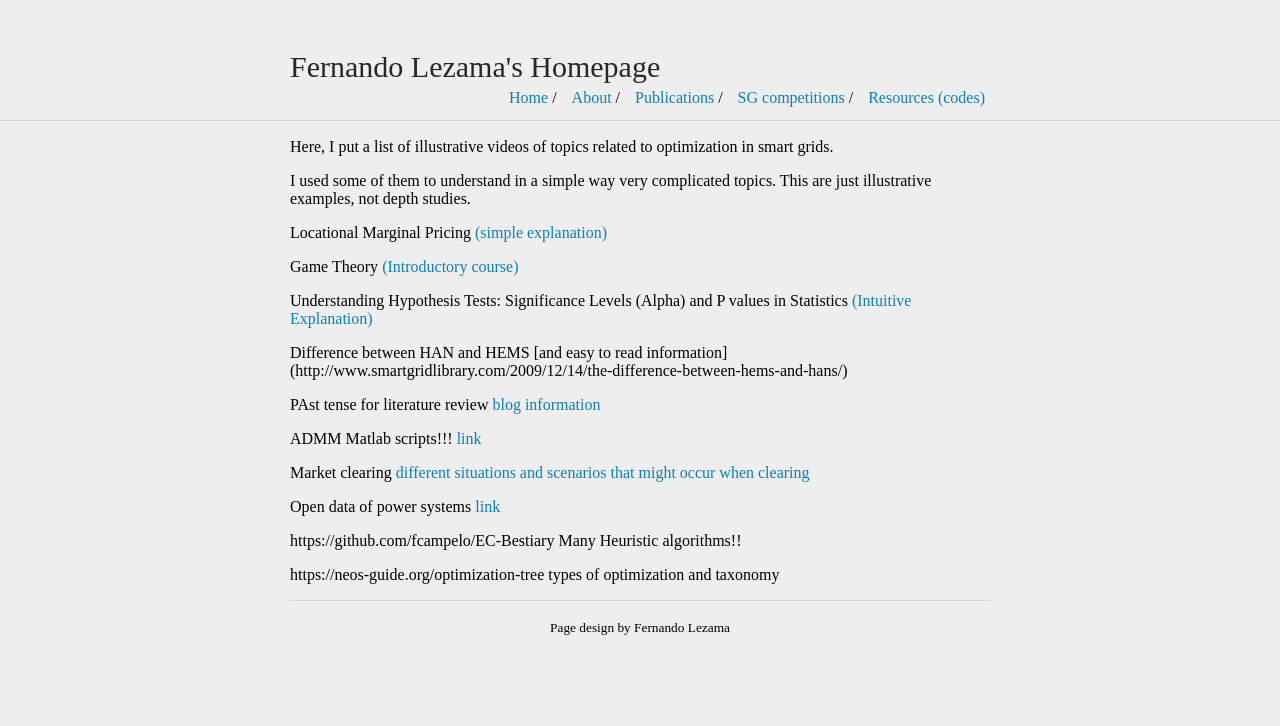
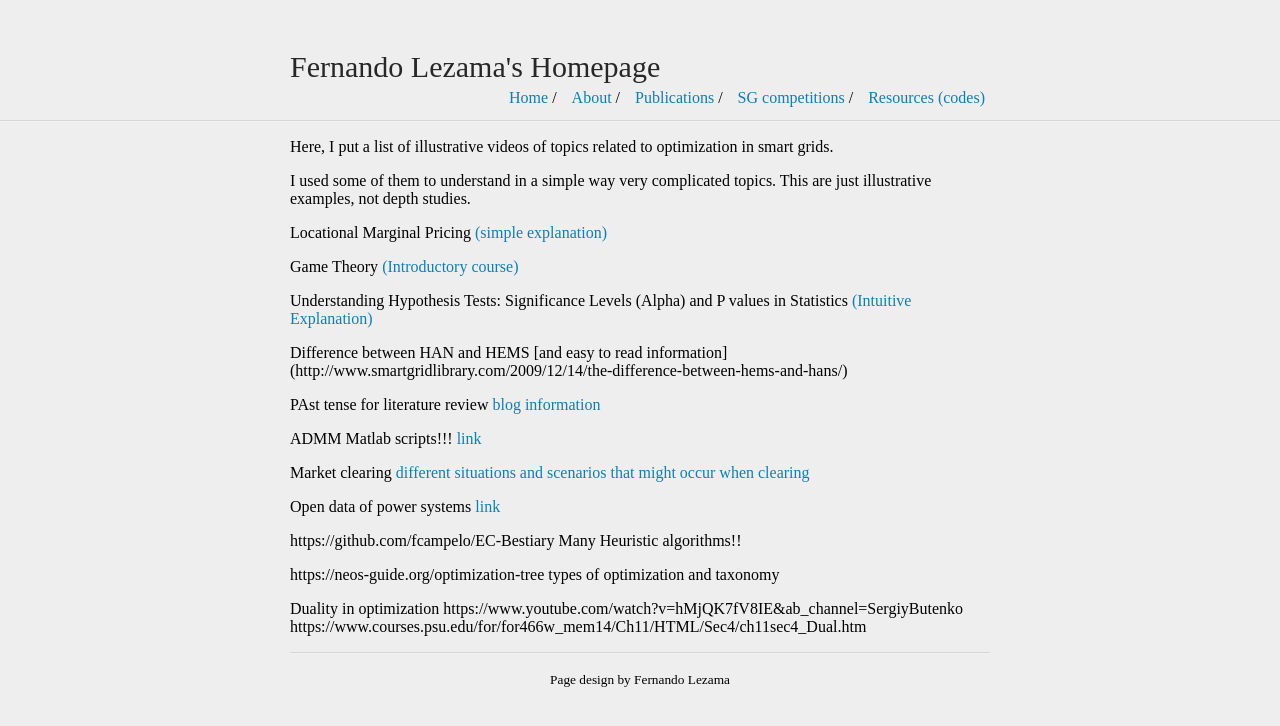
Before and after one commit to fernandolezama/fernandolezama.github.io, a Jekyll site: the page built from InterestingLinks.md, in a window 1280 px wide. Shown: the top 726 px of the page. Built offline with Jekyll 4.4.1, drawn with Linux system fonts in a browser that asks for light colours; our own code applies the rules of GitHub Pages for plain Markdown files.

Commit message:
Update InterestingLinks.md

```diff
--- a/InterestingLinks.md
+++ b/InterestingLinks.md
@@ -23,3 +23,6 @@ Open data of power systems [link](https://data.open-power-system-data.org/time_s
 https://github.com/fcampelo/EC-Bestiary Many Heuristic algorithms!!
 
 https://neos-guide.org/optimization-tree types of optimization and taxonomy
+
+Duality in optimization https://www.youtube.com/watch?v=hMjQK7fV8IE&ab_channel=SergiyButenko
+https://www.courses.psu.edu/for/for466w_mem14/Ch11/HTML/Sec4/ch11sec4_Dual.htm
```
